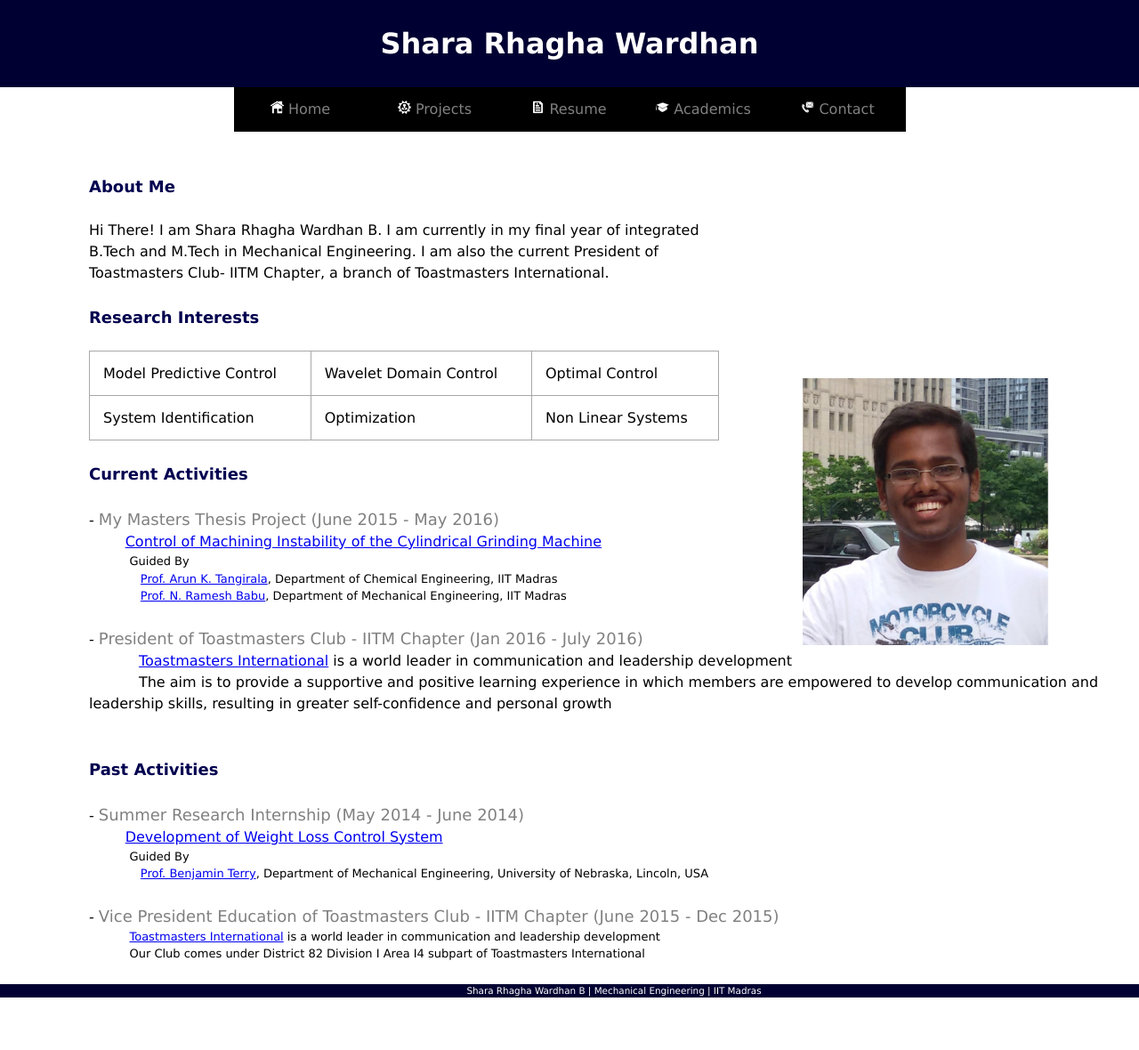
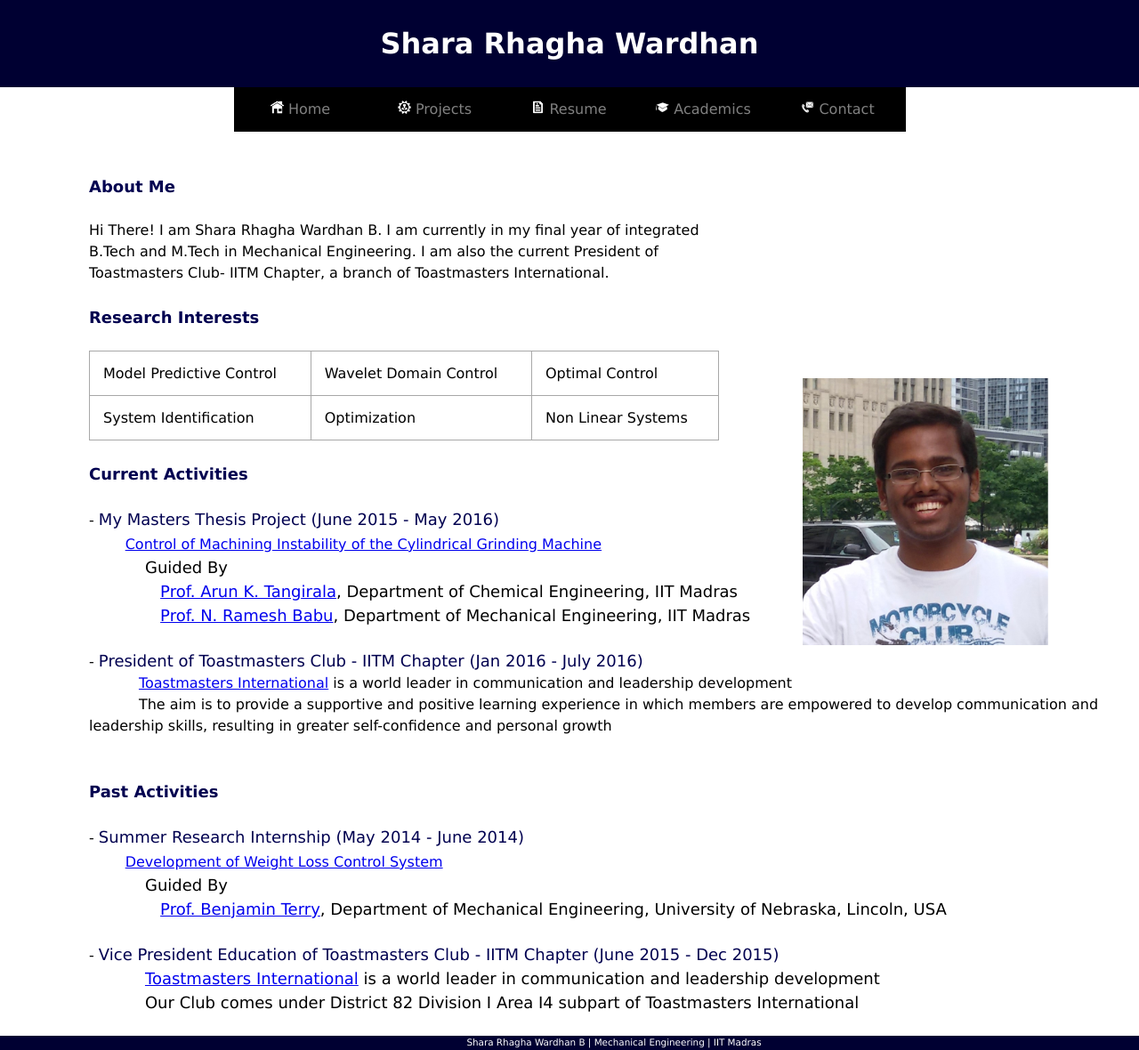
Before and after one commit to raghawardhan585/raghawardhan585.github.io, a Jekyll site: the page built from index.html, in a window 1280 px wide. Shown: the whole page at 89% size. Built offline with Jekyll 4.4.1, drawn with Linux system fonts in a browser that asks for light colours; before the commit the page ends 1121 px from its top, so only the background shows below that.

Commit message:
size and color change in home

```diff
--- a/index.html
+++ b/index.html
@@ -37,38 +37,38 @@ title: "Shara Rhagha Wardhan"
 <div class="home">
 
   <p><font size="4" color=rgb(0,0,50)><b>Current Activities</b></font><br>
-    <br>- <font size="4" color="grey">My Masters Thesis Project (June 2015 - May 2016)</font>
+    <br>- <font size="4" color=rgb(0,0,50)>My Masters Thesis Project (June 2015 - May 2016)</font>
       <br>&nbsp;&nbsp;&nbsp;&nbsp;&nbsp;&nbsp;&nbsp;
       <a class="post-link" href="2015/11/14/Control-Of-Machining-Instability-Research-Project.html">
 <!--         /2015-11-14-control-of-machining-instability.md"> -->
           Control of Machining Instability of the Cylindrical Grinding Machine
           </a>
-      <font size="2" >
+      <font size="4" >
       <br>&nbsp;&nbsp;&nbsp;&nbsp;&nbsp;&nbsp;&nbsp;&nbsp;&nbsp;&nbsp; Guided By
       <br>&nbsp;&nbsp;&nbsp;&nbsp;&nbsp;&nbsp;&nbsp;&nbsp;&nbsp;&nbsp;&nbsp;&nbsp;&nbsp; <a href="http://arunkt.wix.com/homepage">Prof. Arun K. Tangirala</a>, Department of Chemical Engineering, IIT Madras
 <br>&nbsp;&nbsp;&nbsp;&nbsp;&nbsp;&nbsp;&nbsp;&nbsp;&nbsp;&nbsp;&nbsp;&nbsp;&nbsp; <a href="https://mech.iitm.ac.in/Faculty/nrb/home.php">Prof. N. Ramesh Babu</a>, Department of Mechanical Engineering, IIT Madras
           </font>
       <br>
-      <br>- <font size="4" color="grey"> President of Toastmasters Club - IITM Chapter (Jan 2016 - July 2016)</font>
+      <br>- <font size="4" color=rgb(0,0,50)> President of Toastmasters Club - IITM Chapter (Jan 2016 - July 2016)</font>
       <br>&nbsp;&nbsp;&nbsp;&nbsp;&nbsp;&nbsp;&nbsp;&nbsp;&nbsp;&nbsp; <a href="http://www.toastmasters.org/">Toastmasters International</a> is a       world leader in communication and leadership development
       <br>&nbsp;&nbsp;&nbsp;&nbsp;&nbsp;&nbsp;&nbsp;&nbsp;&nbsp;&nbsp; The aim is to provide a supportive and positive learning experience in which members are empowered to develop communication and leadership skills, resulting in greater self-confidence and personal growth
     </p>
     <br>
     <br>
     <p><font size="4" color=rgb(0,0,50)><b>Past Activities</b></font><br>
-    <br>- <font size="4" color="grey">Summer Research Internship (May 2014 - June 2014)</font>
+    <br>- <font size="4" color=rgb(0,0,50)>Summer Research Internship (May 2014 - June 2014)</font>
       <br>&nbsp;&nbsp;&nbsp;&nbsp;&nbsp;&nbsp;&nbsp;
       <a class="post-link" href="http://raghawardhan585.github.io/2014/08/01/Weight-Loss-Control-System.html">
           Development of Weight Loss Control System
           </a>
-      <font size="2" >
+      <font size="4" >
       <br>&nbsp;&nbsp;&nbsp;&nbsp;&nbsp;&nbsp;&nbsp;&nbsp;&nbsp;&nbsp; Guided By
       <br>&nbsp;&nbsp;&nbsp;&nbsp;&nbsp;&nbsp;&nbsp;&nbsp;&nbsp;&nbsp;&nbsp;&nbsp;&nbsp; <a href="http://engineering.unl.edu/mme/benjamin-terry/">Prof. Benjamin Terry</a>, Department of Mechanical Engineering, University of Nebraska, Lincoln, USA
           </font>
         <br>
-    <br>- <font size="4" color="grey">Vice President Education of Toastmasters Club - IITM Chapter (June 2015 - Dec 2015)</font>
+    <br>- <font size="4" color=rgb(0,0,50)>Vice President Education of Toastmasters Club - IITM Chapter (June 2015 - Dec 2015)</font>
 
-        <font size="2" >
+        <font size="4" >
       <br>&nbsp;&nbsp;&nbsp;&nbsp;&nbsp;&nbsp;&nbsp;&nbsp;&nbsp;&nbsp; <a href="http://www.toastmasters.org/">Toastmasters International</a> is a       world leader in communication and leadership development
         <br>&nbsp;&nbsp;&nbsp;&nbsp;&nbsp;&nbsp;&nbsp;&nbsp;&nbsp;&nbsp; Our Club comes under District 82 Division I Area I4 subpart of Toastmasters International
           </font>
```
